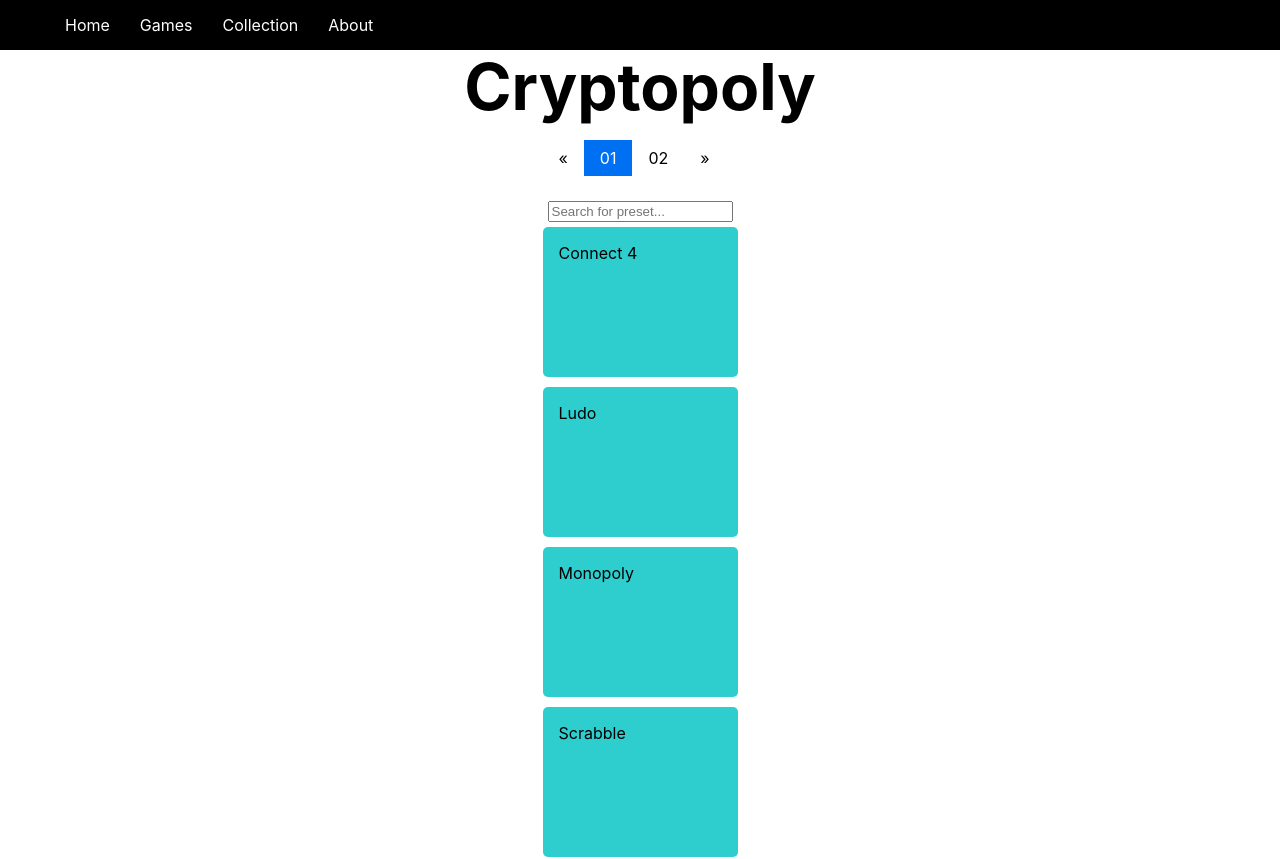
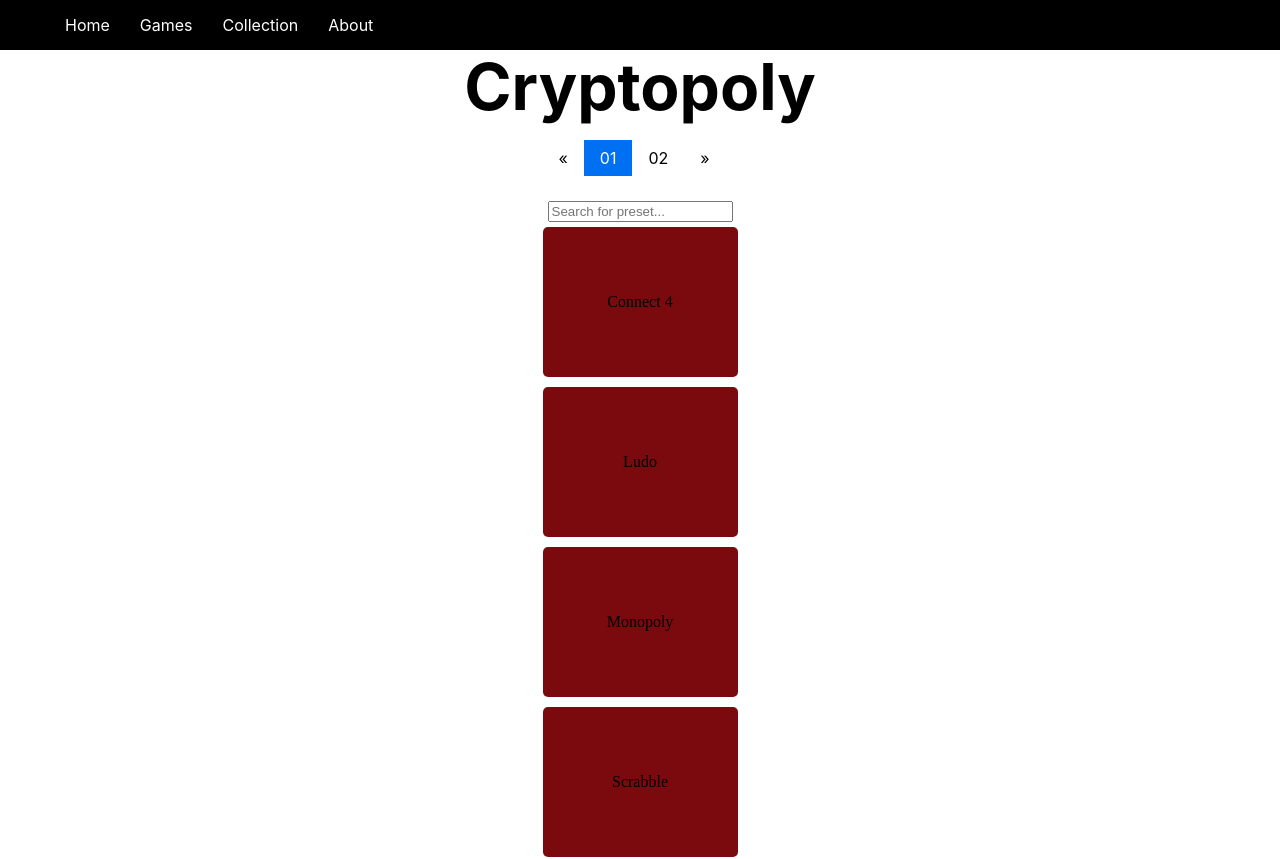
Before and after one commit to jamieHolloway182/cryptopoly, a Next.js app: page /game in a window 1280 px wide. Shown: the top 859 px of the page. Built offline with nearby package versions, Linux system fonts and the light colour scheme.

Commit message:
making it pretty :p

```diff
--- a/postcss.config.js
+++ /dev/null
@@ -1,6 +0,0 @@
-module.exports = {
-  plugins: {
-    tailwindcss: {},
-    autoprefixer: {},
-  },
-}
--- a/styles/Layout/Header.module.css
+++ b/styles/Layout/Header.module.css
@@ -1,6 +1,6 @@
 .title a,
 .title span {
-    color: #0070f3;
+    color:  rgb(122, 10, 14);
     text-decoration: none;
 }
 
--- a/styles/Layout/Layout.module.css
+++ b/styles/Layout/Layout.module.css
@@ -91,7 +91,7 @@
 .card:hover,
 .card:focus,
 .card:active {
-  color: #0070f3;
+  color:  rgb(122, 10, 14);
   border-color: #0070f3;
 }
 
--- a/styles/Layout/Room.module.css
+++ b/styles/Layout/Room.module.css
@@ -1,17 +1,20 @@
 
 .room{
-    background-color: rgb(46, 206, 206);
+  background-color: rgb(122, 10, 14);
   border-radius: 5px;
   padding: 1rem;
   display: flex;
   flex-direction: column;
-    justify-content: space-between;
+  justify-content: space-around;
   min-height: 150px;
   margin-bottom: 10px;
+  text-align: center;
+  text-shadow: 5px;
+  font-family: "Times New Roman", Times, serif;
   }
 
-.room-colelction{
+.room-collection{
   display: grid;
   grid-gap: 1rem;
-  grid-template-columns: repeat(4, 250px);
+  grid-template-columns: repeat(auto-fit, minmax(250px, 1fr));
 }
--- /dev/null
+++ b/styles/about.module.css
@@ -0,0 +1,5 @@
+.h2 {
+    text-align: center;
+    background-color: rgb(122, 10, 14);
+    border-radius: 5px;
+}
--- a/tailwind.config.js
+++ /dev/null
@@ -1,8 +0,0 @@
-/** @type {import('tailwindcss').Config} */
-module.exports = {
-  content: [],
-  theme: {
-    extend: {},
-  },
-  plugins: [],
-}
```
Also changed, not shown: pages/about.js (+16 -0 lines). Lines whose indentation alone changed are shown as unchanged.
